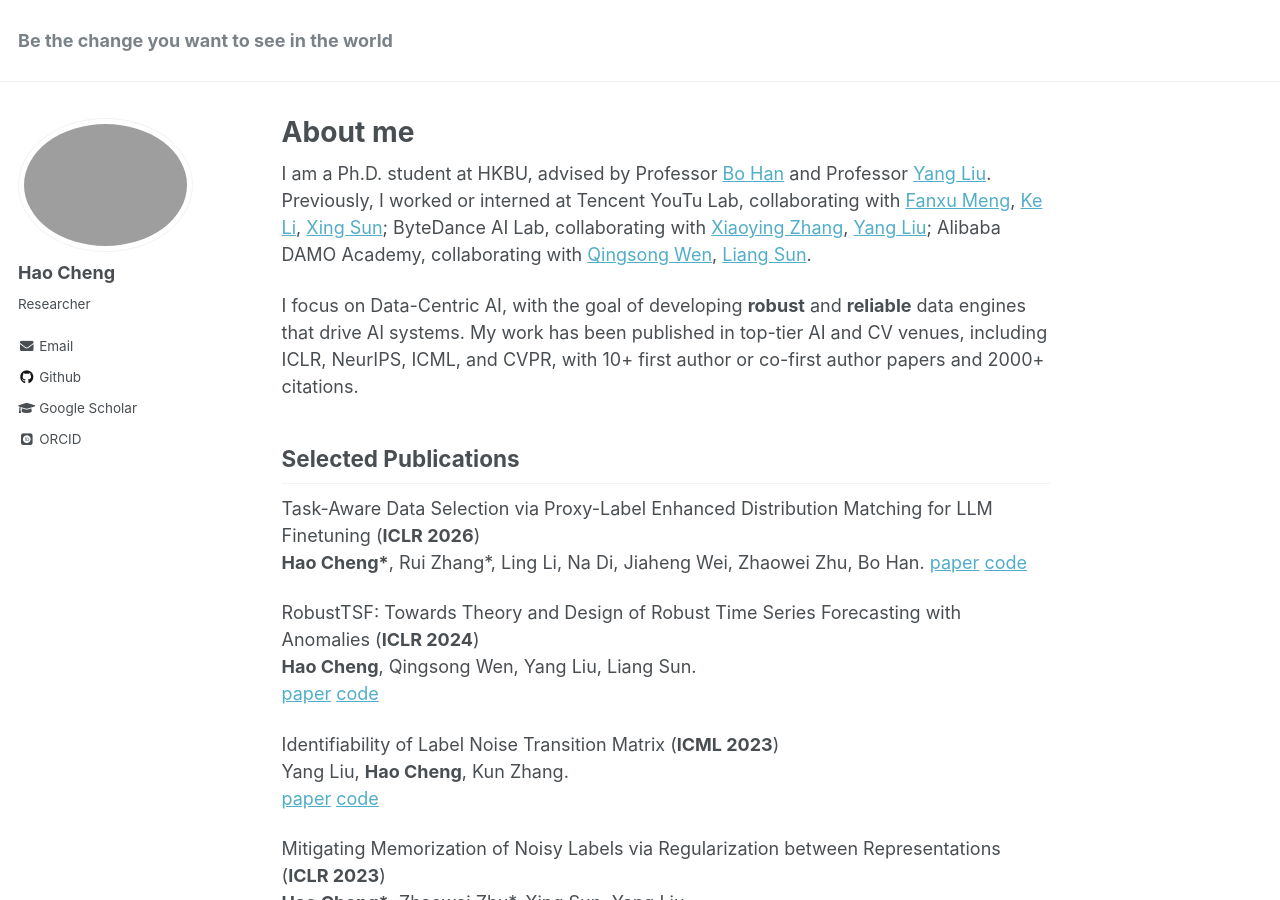
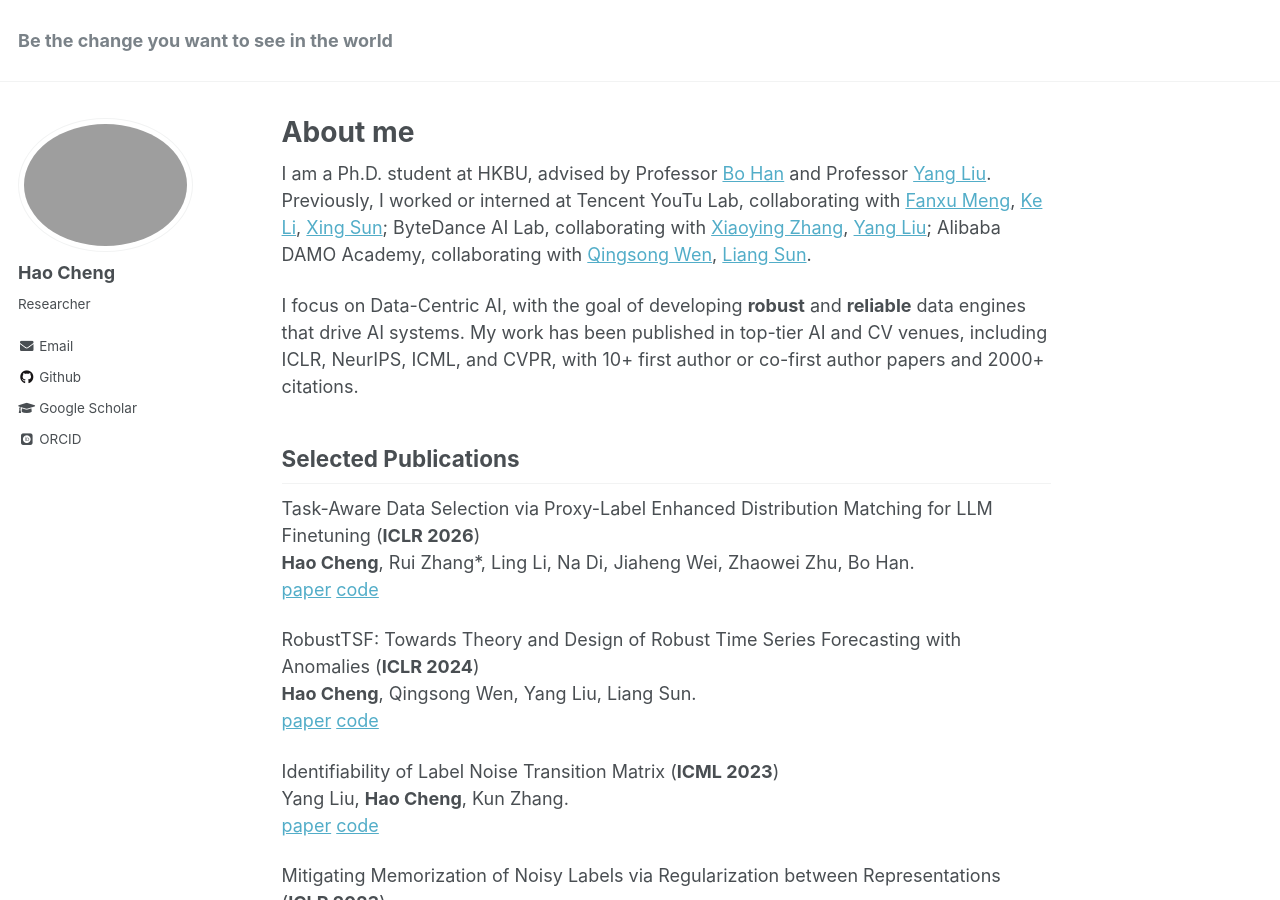
Before and after one commit to haochenglouis/haochenglouis.github.io, a Jekyll site: the page built from _pages/about.md, in a window 1280 px wide and 900 px high. Built offline with Jekyll 4.4.1, drawn with Linux system fonts in a browser that asks for light colours; some web fonts are replaced.

```diff
--- a/_pages/about.md
+++ b/_pages/about.md
@@ -16,7 +16,7 @@ I focus on Data-Centric AI, with the goal of developing **robust** and **reliabl
 ## Selected Publications
 
 Task-Aware Data Selection via Proxy-Label Enhanced Distribution Matching for LLM Finetuning (**ICLR 2026**)
-**Hao Cheng\***, Rui Zhang\*, Ling Li, Na Di, Jiaheng Wei, Zhaowei Zhu, Bo Han.
+**Hao Cheng**, Rui Zhang\*, Ling Li, Na Di, Jiaheng Wei, Zhaowei Zhu, Bo Han.
 [paper](https://openreview.net/pdf?id=R40WoYbYab) [code](https://github.com/haochenglouis/TADS)
 
 RobustTSF: Towards Theory and Design of Robust Time Series Forecasting with Anomalies (**ICLR 2024**)
```
